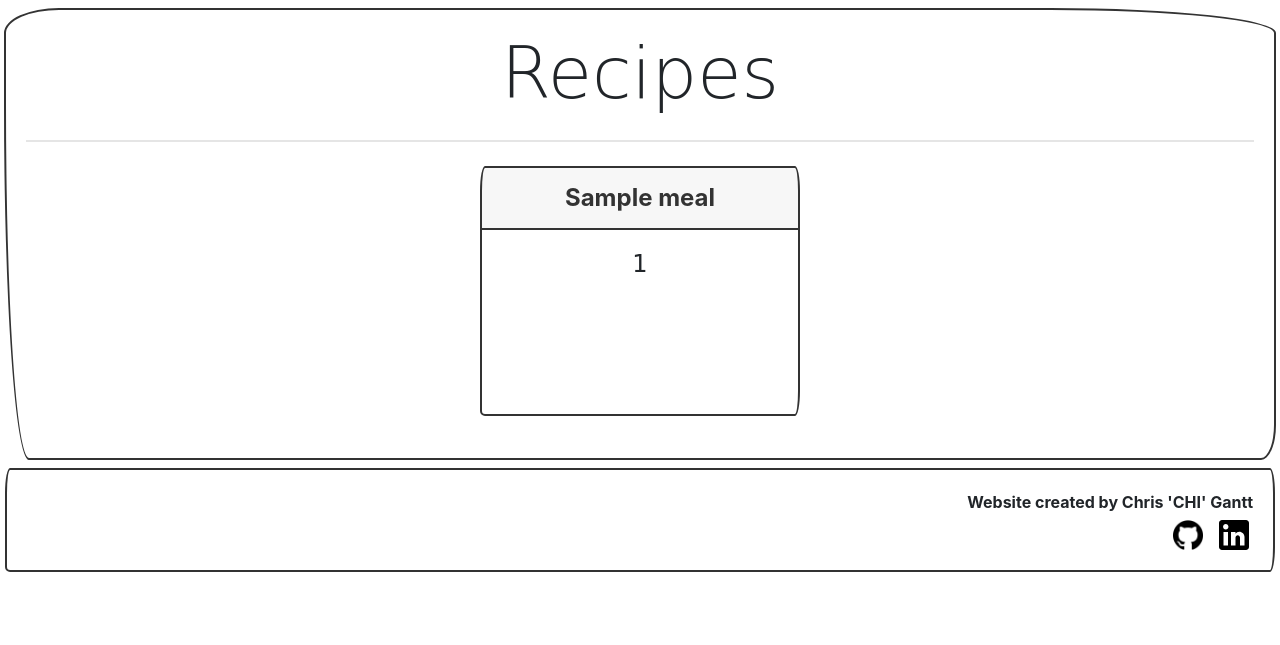
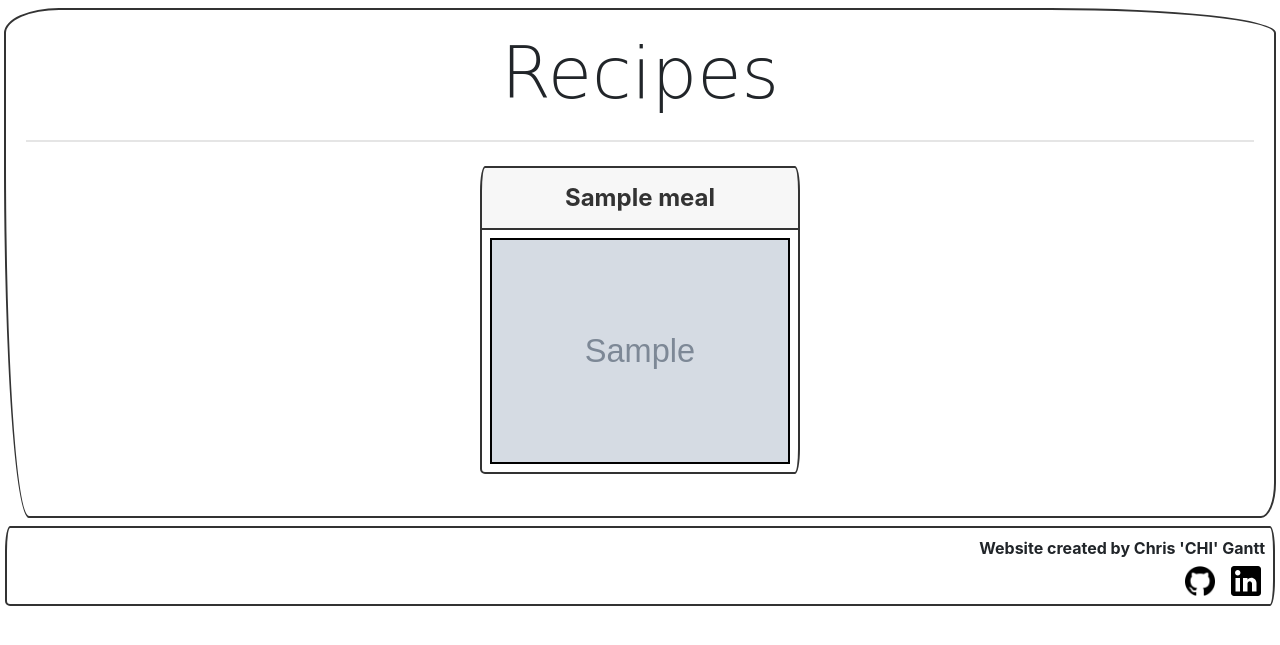
Before and after one commit to ganttArt/recipe-chi, a Django app: page /recipes in a window 1280 px wide. Shown: the part 65-710 px from the top of the page. Run offline with Django 3.2, Linux system fonts and the light colour scheme; tables that the repository leaves empty hold one stand-in row (values such as "Sample post"); grey boxes marked "Sample" are stand-in pictures; some libraries are stand-ins or nearby versions; some web fonts are replaced.

Commit message:
Configured recipes-list and recipes-detail to be able to use images stored in the database. Media root added to root directory. Settings and urls updated to reflect storing the images in the media root. Photo ImageField updated in Meal model to upload images to 'gallery' directory in media root. CSS updated for image stying in recipes-list.

```diff
--- a/groceries_app/models.py
+++ b/groceries_app/models.py
@@ -8,7 +8,7 @@ class Meal(models.Model):
     times_eaten = models.PositiveIntegerField(default=0)
     cook_time = models.PositiveIntegerField(null=True, blank=True)
     portion_number = models.PositiveIntegerField(null=True, blank=True)
-    photo = models.ImageField(null=True, blank=True)
+    photo = models.ImageField(null=True, blank=True, upload_to="gallery")
     description = models.TextField(null=True, blank=True)
     instructions = models.TextField(null=True, blank=True) # add default later
     date_added = models.DateField(auto_now_add=True)
--- a/groceries_app/static/css/recipes/recipes-list.css
+++ b/groceries_app/static/css/recipes/recipes-list.css
@@ -1,11 +1,21 @@
 .recipe-card {
     display: inline-block;
-    height: 250px;
+    /* height: 250px; */
     width: 100%;
+    height: 100%;
     margin-bottom: 20px;
     font-size: 1.5rem;
     /* max-width: 50%; */
     /* margin: 20px 20px 0px 0px; */
+}
+
+.card-body {
+    padding: .5rem;
+}
+
+#meal-image {
+    max-width: 100%;
+    border: 2px solid black;
 }
 
 @media screen and (min-width: 501px) {
--- a/project/settings.py
+++ b/project/settings.py
@@ -121,5 +121,5 @@ USE_TZ = True
 STATIC_URL = '/static/'
 STATIC_ROOT = os.path.join(BASE_DIR, 'static')
 
-# MEDIA_ROOT= os.path.join(BASE_DIR, 'media/')
-# MEDIA_URL= "/media/"
+MEDIA_ROOT= os.path.join(BASE_DIR, 'media')
+MEDIA_URL= "/media/"
--- a/project/urls.py
+++ b/project/urls.py
@@ -13,10 +13,17 @@ Including another URLconf
     1. Import the include() function: from django.urls import include, path
     2. Add a URL to urlpatterns:  path('blog/', include('blog.urls'))
 """
+from . import settings
+from django.contrib.staticfiles.urls import static
+from django.contrib.staticfiles.urls import staticfiles_urlpatterns
 from django.contrib import admin
 from django.urls import path, include
+
 
 urlpatterns = [
     path('', include('groceries_app.urls')),
     path('admin/', admin.site.urls),
 ]
+
+urlpatterns += staticfiles_urlpatterns()
+urlpatterns += static(settings.MEDIA_URL, document_root=settings.MEDIA_ROOT)
--- a/templates/recipes/recipes_detail.html
+++ b/templates/recipes/recipes_detail.html
@@ -3,5 +3,5 @@
 
 {% block content %}
 <h1>{{ object.name }}</h1>
-
+<img src="{{ object.photo.url }}">
 {% endblock content %}
--- a/templates/recipes/recipes_list.html
+++ b/templates/recipes/recipes_list.html
@@ -10,14 +10,16 @@
     <h1 class="display-3">Recipes</h1>
     <hr class="my-4">
     {% for meal in meal_list %}
-        <div class="card border-primary recipe-card">
+        {% if meal.instructions %}
             <a href="{% url 'recipe-detail' meal.pk %}">
-                <div class="card-header">{{ meal.name }}</div>
+                <div class="card border-primary recipe-card">
+                    <div class="card-header">{{ meal.name }}</div>
+                    <div class="card-body">
+                            <img id='meal-image' src="{{ meal.photo.url }}">
+                    </div>
+                </div>
             </a>
-            <div class="card-body">
-                <h4 class="card-title">{{ meal.portion_number }}</h4>
-            </div>
-        </div>
+        {% endif %}
     {% endfor %}
 </div>
 
```
Also changed, not shown: groceries_app/migrations/0007_auto_20201005_1824.py (added), 1 other file.
